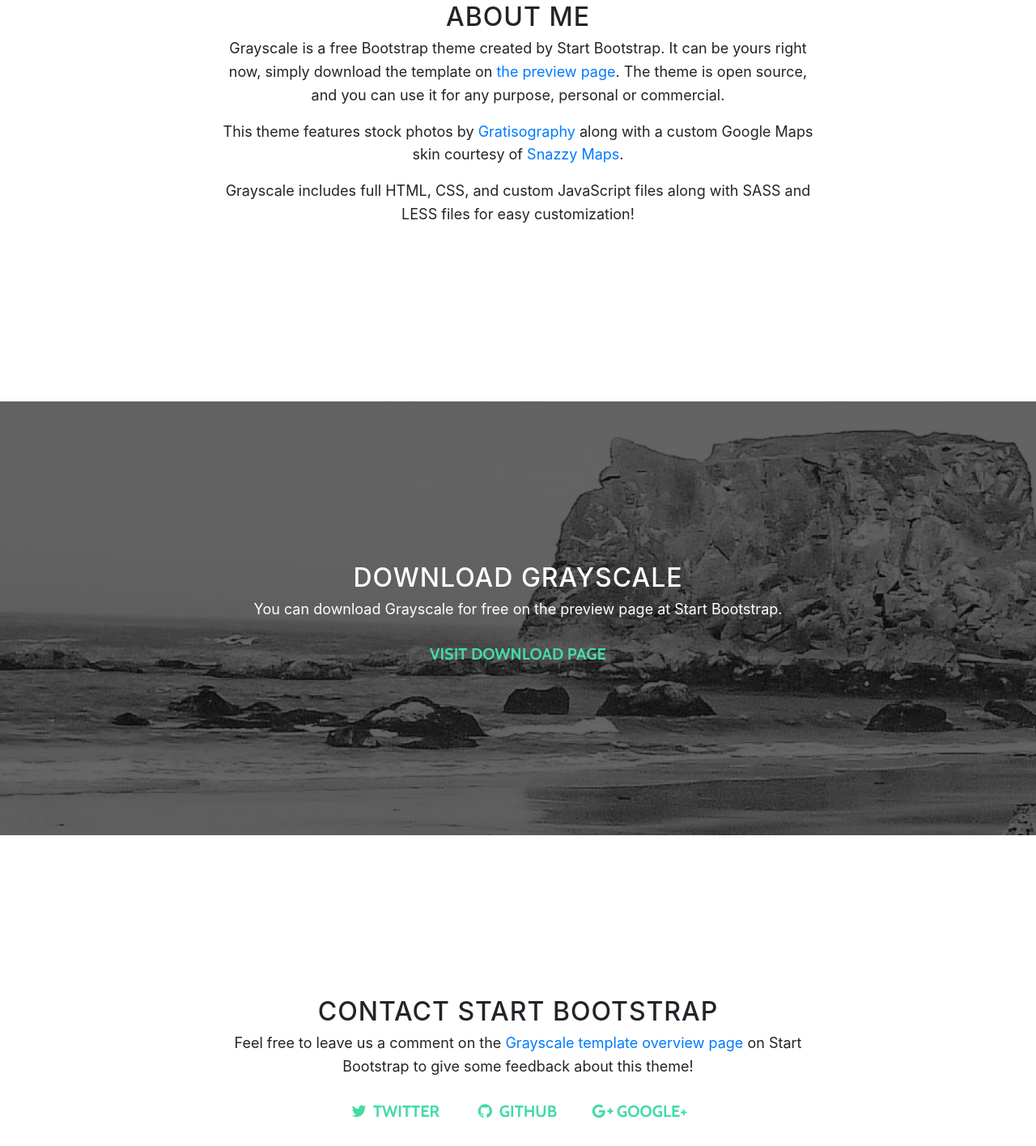
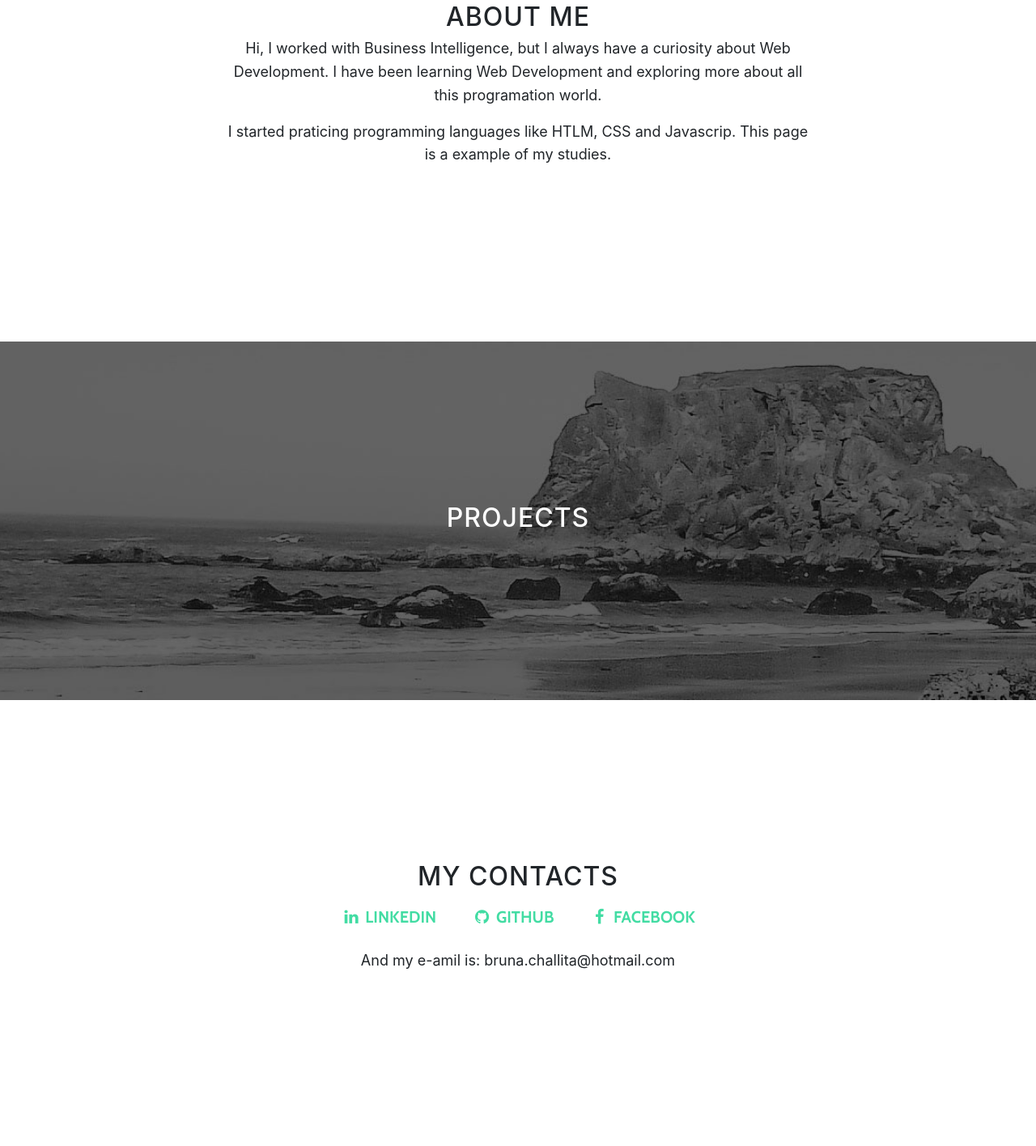
Before and after one commit to brunachallita/brunachallita.github.io, a website with bundled scripts: page index.html in a window 1280 px wide. Shown: the part 997-2413 px from the top of the page at 81% size. Built offline with nearby package versions, Linux system fonts and the light colour scheme; grey boxes are pictures that could not be loaded.

Commit message:
Mudando os textos

```diff
--- a/index.html
+++ b/index.html
@@ -39,7 +39,7 @@
               <a class="nav-link js-scroll-trigger" href="#about">About</a>
             </li>
             <li class="nav-item">
-              <a class="nav-link js-scroll-trigger" href="#download">Download</a>
+              <a class="nav-link js-scroll-trigger" href="#download">Projects</a>
             </li>
             <li class="nav-item">
               <a class="nav-link js-scroll-trigger" href="#contact">Contact</a>
@@ -56,7 +56,8 @@
           <div class="row">
             <div class="col-lg-8 mx-auto">
               <h1 class="brand-heading">Bruna Challita</h1>
-              <p class="intro-text">Starting learn a little about Web development ;)
+              <p class="intro-text">Starting learn a little about
+				<br>Web development ;)</p>
                     <a href="#about" class="btn btn-circle js-scroll-trigger">
                 <i class="fa fa-angle-double-down animated"></i>
               </a>
@@ -72,13 +73,9 @@
         <div class="row">
           <div class="col-lg-8 mx-auto">
             <h2>About Me</h2>
-            <p>Grayscale is a free Bootstrap theme created by Start Bootstrap. It can be yours right now, simply download the template on
-              <a href="http://startbootstrap.com/template-overviews/grayscale/">the preview page</a>. The theme is open source, and you can use it for any purpose, personal or commercial.</p>
-            <p>This theme features stock photos by
-              <a href="http://gratisography.com/">Gratisography</a>
-              along with a custom Google Maps skin courtesy of
-              <a href="http://snazzymaps.com/">Snazzy Maps</a>.</p>
-            <p>Grayscale includes full HTML, CSS, and custom JavaScript files along with SASS and LESS files for easy customization!</p>
+            <p>Hi, I worked with Business Intelligence, but I always have a curiosity about Web Development.
+               I have been learning Web Development and exploring more about all this programation world.</p>
+            <p>I started praticing programming languages like HTLM, CSS and Javascrip. This page is a example of my studies.
           </div>
         </div>
       </div>
@@ -88,9 +85,7 @@
     <section id="download" class="download-section content-section text-center">
       <div class="container">
         <div class="col-lg-8 mx-auto">
-          <h2>Download Grayscale</h2>
-          <p>You can download Grayscale for free on the preview page at Start Bootstrap.</p>
-          <a href="http://startbootstrap.com/template-overviews/grayscale/" class="btn btn-default btn-lg">Visit Download Page</a>
+          <h2>Projects</h2>
         </div>
       </div>
     </section>
@@ -100,30 +95,28 @@
       <div class="container">
         <div class="row">
           <div class="col-lg-8 mx-auto">
-            <h2>Contact Start Bootstrap</h2>
-            <p>Feel free to leave us a comment on the
-              <a href="http://startbootstrap.com/template-overviews/grayscale/">Grayscale template overview page</a>
-              on Start Bootstrap to give some feedback about this theme!</p>
+            <h2>My Contacts</h2>
             <ul class="list-inline banner-social-buttons">
               <li class="list-inline-item">
-                <a href="https://twitter.com/SBootstrap" class="btn btn-default btn-lg">
-                  <i class="fa fa-twitter fa-fw"></i>
-                  <span class="network-name">Twitter</span>
+                <a href="https://www.linkedin.com/in/bruna-challita-2161097b/" class="btn btn-default btn-lg">
+                  <i class="fa fa-linkedin fa-fw"></i>
+                  <span class="network-name">LinkedIn</span>
                 </a>
               </li>
               <li class="list-inline-item">
-                <a href="https://github.com/BlackrockDigital/startbootstrap" class="btn btn-default btn-lg">
+                <a href="https://github.com/brunachallita" class="btn btn-default btn-lg">
                   <i class="fa fa-github fa-fw"></i>
                   <span class="network-name">Github</span>
                 </a>
               </li>
               <li class="list-inline-item">
-                <a href="https://plus.google.com/+Startbootstrap/posts" class="btn btn-default btn-lg">
-                  <i class="fa fa-google-plus fa-fw"></i>
-                  <span class="network-name">Google+</span>
+                <a href="https://www.facebook.com/bruna.challita" class="btn btn-default btn-lg">
+                  <i class="fa fa-facebook fa-fw"></i>
+                  <span class="network-name">Facebook</span>
                 </a>
               </li>
             </ul>
+			<p> And my e-amil is: bruna.challita@hotmail.com
           </div>
         </div>
       </div>
```
